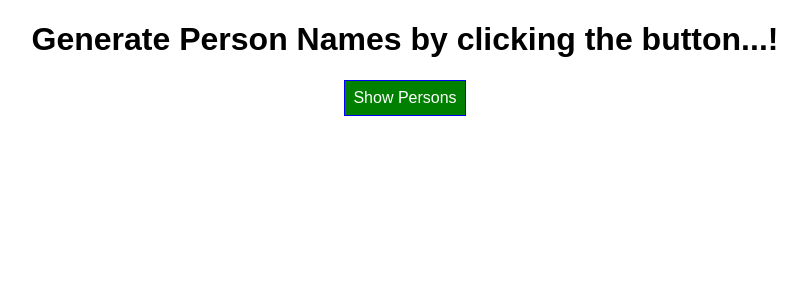
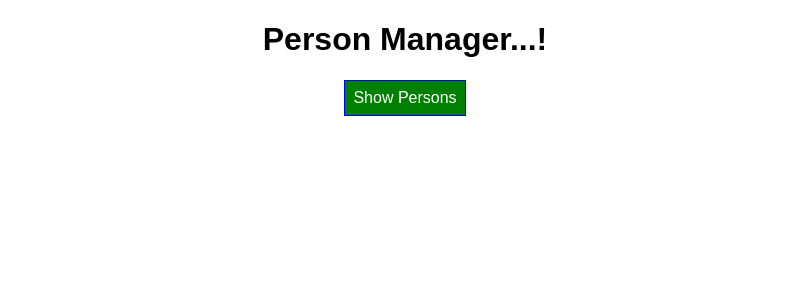
Before and after one commit to satyakumaritekela/ReactFundamentals, a React (Create React App) app in the folder react-complete/: page / in a window 1280 px wide. Shown: the top 300 px of the page, without its empty margins (235-1042 px from the left). Built offline with nearby package versions, Linux system fonts and the light colour scheme.

Commit message:
changing project structure

```diff
--- /dev/null
+++ b/react-complete/src/components/Cockpit/Cockpit.js
@@ -0,0 +1,37 @@
+import React from 'react';
+import Radium from 'radium';
+
+const Cockpit = (props) => {
+    const styleButton = {
+        backgroundColor: 'green',
+        color: 'white',
+        font: 'inherit',
+        border: '1px solid blue',
+        padding: '8px',
+        cursor: 'pointer',
+        ':hover': {
+            backgroundColor: 'lightgreen',
+            color: 'black'
+        }
+    }
+
+    if (props.willShow) {
+        styleButton.backgroundColor = 'red';
+        styleButton[':hover'] = {
+            backgroundColor: '#ff6464',
+            color: 'black'
+        }
+    }
+    return (
+        <div>
+            <h1>Person Manager...!</h1>
+            <button
+                style={styleButton}
+                onClick={props.buttonhandler}>
+                {props.buttonvalue}
+            </button>
+        </div>
+    );
+};
+
+export default Radium(Cockpit);
--- a/react-complete/src/Person/Person.js
+++ b/react-complete/src/components/Persons/Person/Person.js
@@ -1,8 +1,8 @@
-import React from 'react';
-import Radium from 'radium';
+import React from '../../../../node_modules/react';
+import Radium from '../../../../node_modules/radium';
 import './Person.css'
 
-const person = (props) => {
+const Person = (props) => {
     const style = {
         '@media (min-width: 500px)': {
             width: '450px'
@@ -21,4 +21,4 @@ const person = (props) => {
     )
 }
 
-export default Radium(person);
+export default Radium(Person);
--- /dev/null
+++ b/react-complete/src/components/Persons/Persons.js
@@ -0,0 +1,13 @@
+import React from 'react';
+import Person from './Person/Person';
+
+const Persons = (props) => props.persons.map((person, index) => {
+    return <Person
+        key={index}
+        name={person.name}
+        age={person.age}
+        change={(event) => props.change(event, index)}
+        deleteHandler={() => props.delete(index)} />
+});
+
+export default Persons;
--- a/react-complete/src/App.js
+++ b/react-complete/src/containers/App/App.js
@@ -1,8 +1,10 @@
 import React, { useState } from 'react';
 import './App.css';
-import Person from './Person/Person'
+import Persons from '../../components/Persons/Persons';
+import Cockpit from '../../components/Cockpit/Cockpit';
+import Radium, { StyleRoot } from '../../../node_modules/radium';
 
-const app = props => {
+const App = props => {
   const [personsState, updatePersonsState] = useState({
     persons: [
       {name: 'Satya', age: 24},
@@ -53,44 +55,27 @@ const app = props => {
     })
   }
 
-  const styleButton = {
-    backgroundColor: 'green',
-    color: 'white',
-    font: 'inherit',
-    border: '1px solid blue',
-    padding: '8px',
-    cursor: 'pointer',
-    ':hover': {
-      backgroundColor: 'lightgreen',
-      color: 'black'
-    }
-  }
-
   let showPersons = null;
 
   if (personsState.willShow) {
-    styleButton.backgroundColor = 'red';
-    styleButton[':hover'] = {
-      backgroundColor: '#ff6464',
-      color: 'black'
-    }
-    showPersons = personsState.persons.map((person, index) => {
-      return <Person
-        key={index}
-        name={person.name}
-        age={person.age}
-        change={(event) => {changeHandler(event, index)}}
-        deleteHandler={deleteHandler.bind(null, index)}/>
-    })
+    showPersons =  <Persons
+          persons={personsState.persons}
+          change={changeHandler}
+          delete={deleteHandler} />
   }
 
   return (
+    <StyleRoot>
       <div className="App">
-        <h1>Generate Person Names by clicking the button...!</h1>
-        <button style={styleButton} onClick={buttonHandler}>{personsState.buttonValue}</button>
+        <Cockpit
+          willShow={personsState.willShow}
+          buttonhandler={buttonHandler}
+          buttonvalue={personsState.buttonValue}
+        />
         {showPersons}
       </div>
+    </StyleRoot>
   );
 }
 
-export default app;
+export default Radium(App);
--- a/react-complete/src/index.js
+++ b/react-complete/src/index.js
@@ -1,7 +1,7 @@
 import React from 'react';
 import ReactDOM from 'react-dom';
 import './index.css';
-import App from './App';
+import App from './containers/App/App'
 import registerServiceWorker from './registerServiceWorker';
 
 ReactDOM.render(<App />, document.getElementById('root'));
```
Also changed, not shown: react-complete/src/components/Persons/Person/Person.css (renamed from react-complete/src/Person/Person.css), react-complete/src/containers/App/App.css (renamed from react-complete/src/App.css), 1 other file (tests, documents, lock files or other folders).
